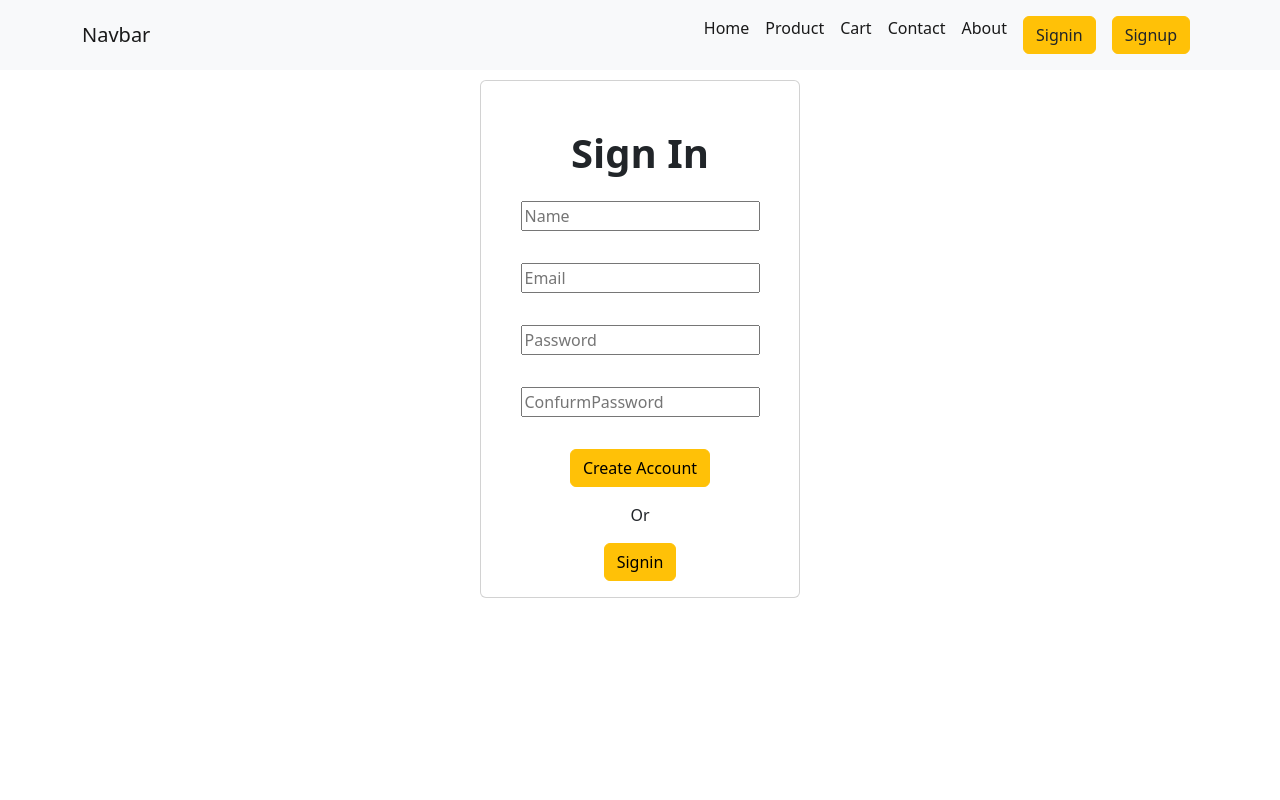
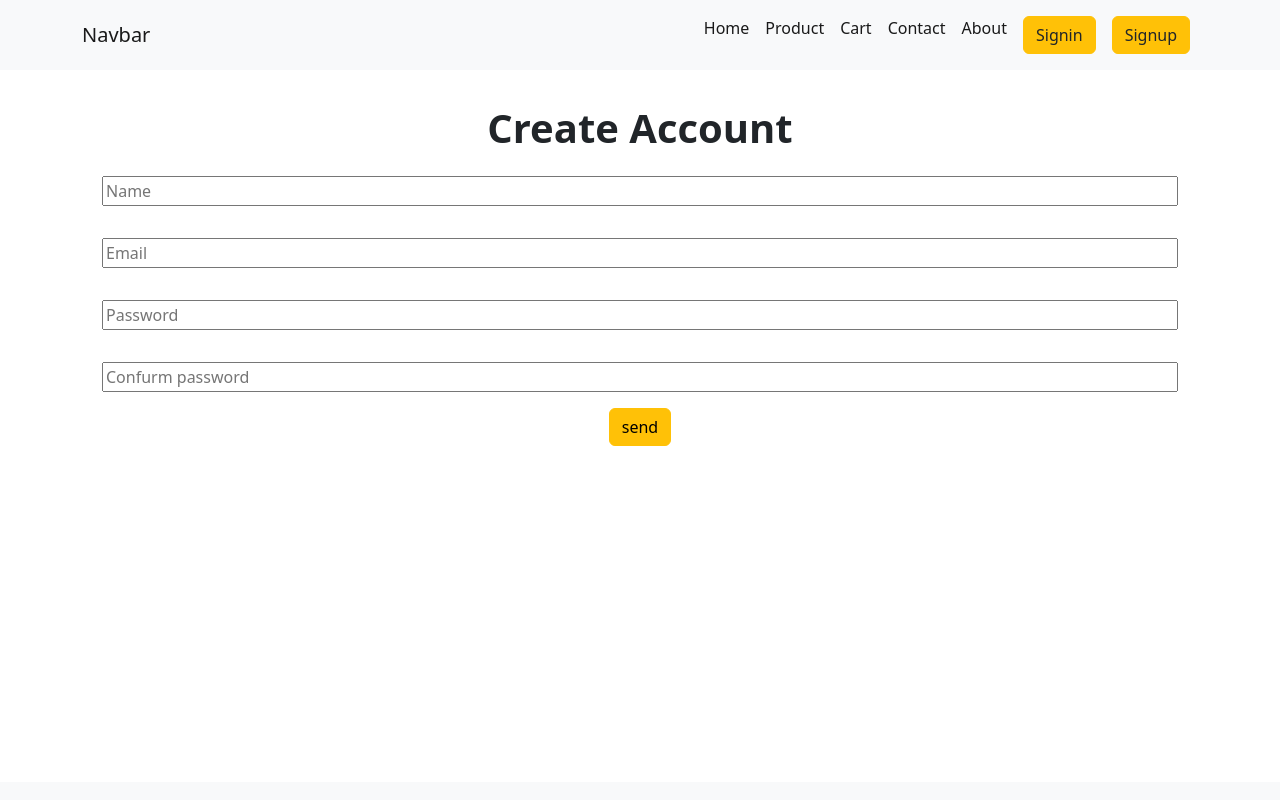
Before and after one commit to SalmanIlya/Dump-Ecommers-Webside, a React (Create React App) app: page /sign/up in a window 1280 px wide. Shown: the top 800 px of the page. Built offline with nearby package versions, Linux system fonts and the light colour scheme.

Commit message:
login and signup page

```diff
--- a/src/SignunpAndLogin/Signin.js
+++ b/src/SignunpAndLogin/Signin.js
@@ -1,31 +1,23 @@
 import React from 'react'
 import "./style.css"
-const Signin = () => {
+const Contact = () => {
   return (
-    <div className='log-form'>
-
-<div className='d-flex flex-column container w-25 h-25 m-5 p-2 card text-center'>
-<h1 className='mt-5'>
-    <strong>
-      Sign in
-    </strong>
-  </h1>
-<input type="text" name='email' className='m-3 input' placeholder='Email'  />
-<input type="text" name='subject' className='m-3 input' placeholder='Password'  />
-<button className='btn btn-warning m-3'>
-  Signin
-</button>
-<div className='text-center'>
-or
-</div>
-<button className='btn btn-warning m-3'>
-  signup
-</button>
-</div>
+    <div className='contact pt-2'>
 
 
+<div className='d-flex flex-column container p-3 ml-2    text-center contact-div '>
+<h1><strong>
+    Login your Account
+    </strong></h1>
+<input type="text" name='email' className='m-3 input ' placeholder='Email'  />
+<input type="password" name='password' className='m-3 input ' placeholder='Password'  />
+<div>
+<button className='btn btn-warning   '>send</button>
+
+</div>
+</div>
     </div>
   )
 }
 
-export default Signin
+export default Contact
--- a/src/SignunpAndLogin/Signup.js
+++ b/src/SignunpAndLogin/Signup.js
@@ -1,55 +1,25 @@
-import axios from 'axios'
-import React, { useState } from 'react'
+import React from 'react'
 import "./style.css"
-const Signin = () => {
-  const [state,setstate]=useState({
-    name:"",
-    email:"",
-    Password:"",
-    ConfurmPassword:""
-
-  })
-  const changeHandler=(e)=>{
-const {name,value}=e.target
-setstate({
-  ...state,
-  [name]:value
-})
-  }
-  const clickhandler=()=>{
-    axios.post("http://localhost:5000/api/user/",state).then((res)=>{
-      alert(res.data.massage)
-    })
-  }
-
+const Contact = () => {
   return (
-
-    <div className='log-form'>
-
-<div className='d-flex flex-column container w-25 h-50  text-center card'>
-<h1 className='mt-5'>
-    <strong>
-      Sign in
-    </strong>
-  </h1>
-<input onChange={(e)=>{changeHandler(e)}} value={state.name} type="text" name='name' className='m-3 input' placeholder='Name'  />
-<input onChange={(e)=>{changeHandler(e)}} value={state.email} type="text" name='email' className='m-3 input' placeholder='Email'  />
-<input onChange={(e)=>{changeHandler(e)}} value={state.Password} type="password" name='Password' className='m-3 input' placeholder='Password'  />
-<input onChange={(e)=>{changeHandler(e)}} value={state.confurmPassword} type="password" name='confurmPassword' className='m-3 input' placeholder='ConfurmPassword'/>
-<button className='btn btn-warning m-3'>
-  Create Account
-</button>
-<div className='text-center'>
-or
-</div>
-<button className='btn btn-warning m-3'onClick={()=>{clickhandler()}}>
-Signin
-</button>
-</div>
+    <div className='contact pt-2'>
 
 
+<div className='d-flex flex-column container p-3   text-center contact-div '>
+<h1><strong>
+    Create Account
+    </strong></h1>
+<input type="text" name='name' className='m-3 input' placeholder='Name'  />
+<input type="email" name='email' className='m-3 input' placeholder='Email'  />
+<input type="password" name='password' className='m-3 input ' placeholder='Password'  />
+<input type="password" name='confurmpassword' className='m-3 input ' placeholder='Confurm password'  />
+<div>
+<button className='btn btn-warning  mr-5 '>send</button>
+
+</div>
+</div>
     </div>
   )
 }
 
-export default Signin
+export default Contact
```
